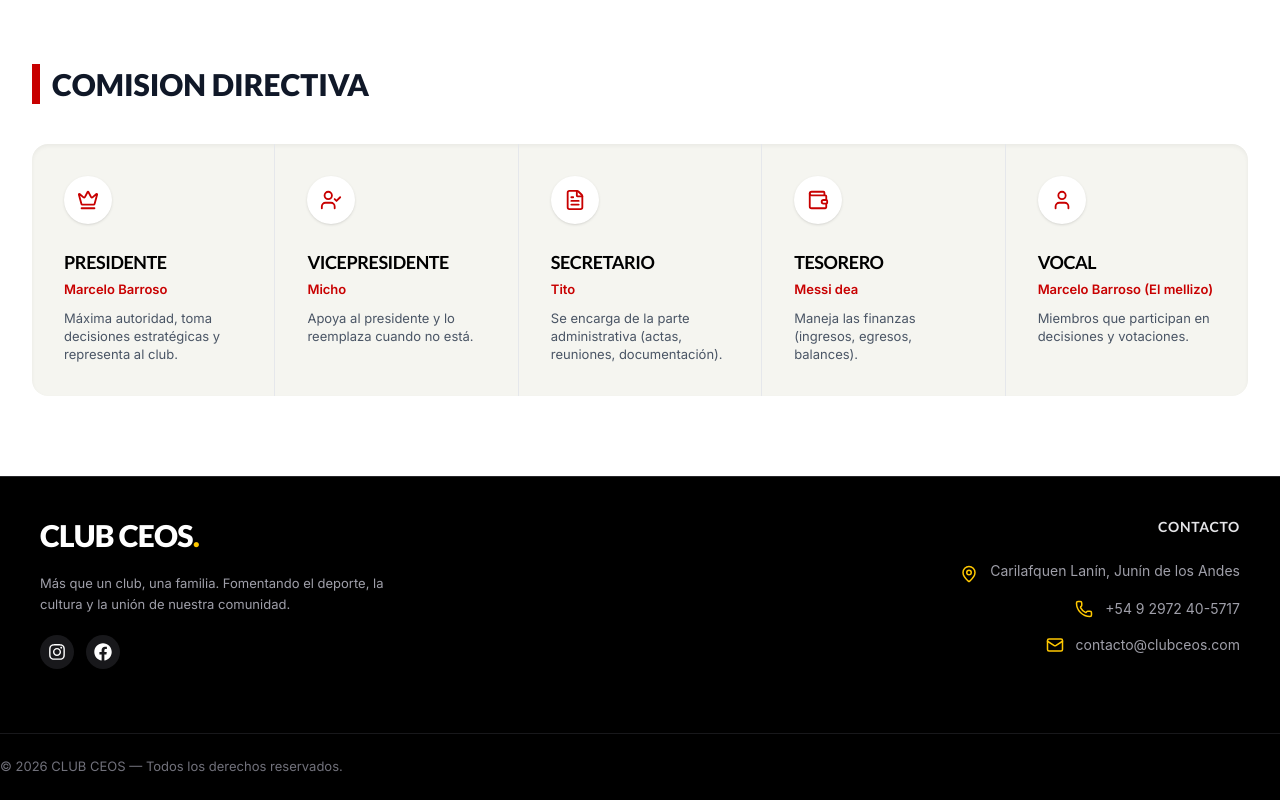
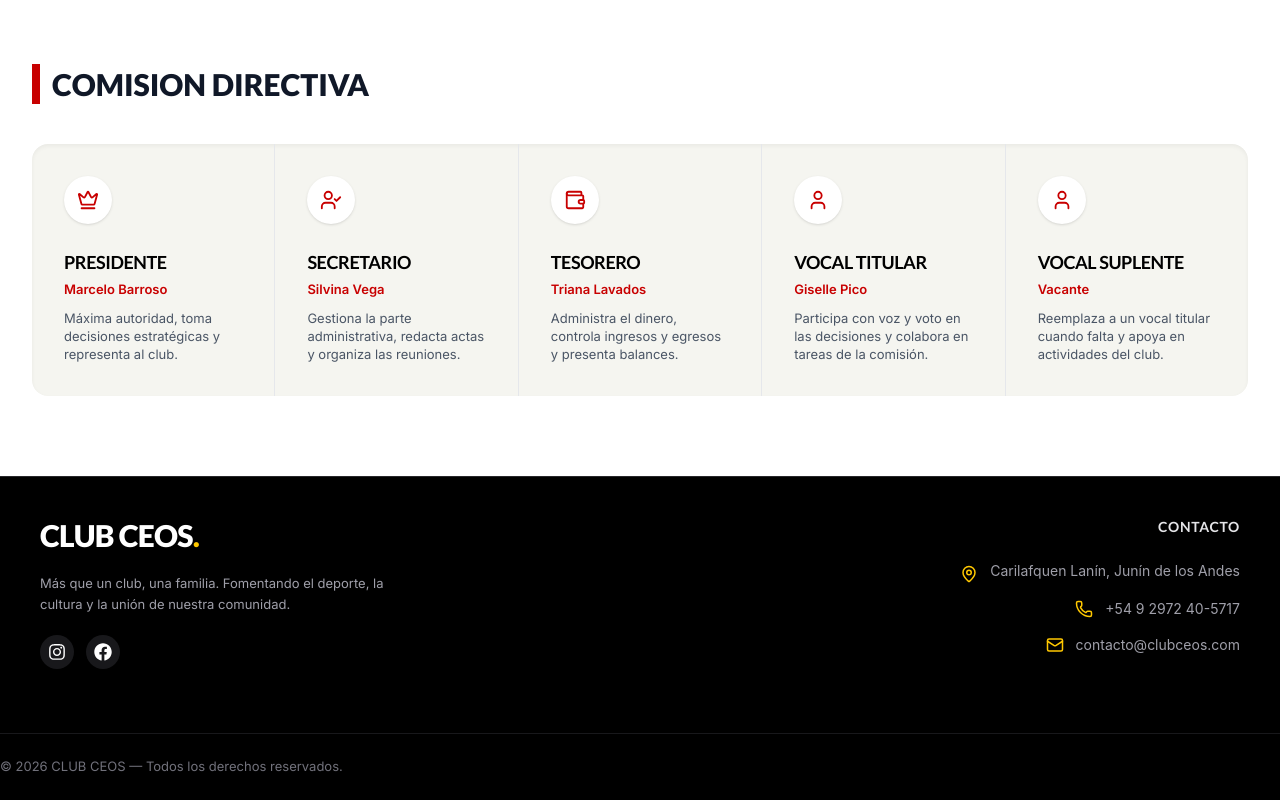
Before and after one commit to RodriVelo/CEOS-FC, a React (Vite) app in the folder mi-app-react/: page /infoClub in a window 1280 px wide. Shown: the part 2044-2844 px from the top of the page. Built offline with nearby package versions, Linux system fonts and the light colour scheme.

Commit message:
demasiado

```diff
--- a/mi-app-react/src/componentes/deportes/deporteInfo.jsx
+++ b/mi-app-react/src/componentes/deportes/deporteInfo.jsx
@@ -17,6 +17,7 @@ export default function DeporteInfo({
   categorias,
   ubicacion,
   data,
+  competencias,
   imagenesGaleria,
   reverse = false,
   openIndex,
@@ -27,7 +28,7 @@ export default function DeporteInfo({
       initial={{ opacity: 0, y: 40 }}
       animate={{ opacity: 1, y: 0 }}
       transition={{ duration: 0.6 }}
-      className="w-full bg-gray-50 py-10"
+      className="w-full bg-gray-50 pt-10"
     >
       {/* HEADER */}
       <div
@@ -80,7 +81,7 @@ export default function DeporteInfo({
 
       {/* LINEA */}
       <div className="flex justify-center">
-        <div className="w-100 h-[2px] bg-gray-300 my-10 rounded-full"></div>
+        <div className="w-48 md:w-100 h-[2px] bg-gray-300 my-10 rounded-full"></div>
       </div>
 
       {/* CONTENIDO */}
@@ -88,18 +89,26 @@ export default function DeporteInfo({
       <div className="w-full bg-gray-50/50 p-4">
         <div className="max-w-6xl mx-auto flex flex-col md:flex-row gap-2 ">
           {/* GALERIA - Se recomienda un aspect-ratio fijo para mayor orden */}
-          <div className="w-full md:w-[300px] flex-shrink-0">
-            <div className="sticky top-4 h-[440px] w-full rounded-2xl overflow-hidden shadow-sm border border-gray-100">
+           <motion.div
+          initial={{ opacity: 0, x: -60 }}
+          whileInView={{ opacity: 1, x: 0 }}
+          transition={{ duration: 1 }}
+          viewport={{ once: true }} className="w-full md:w-[300px] flex-shrink-0">
+            <div className="sticky top-4 h-[400px]  md:h-[600px] w-full rounded-2xl overflow-hidden shadow-sm border border-gray-100">
               <GaleriaFotos imagenes={imagenesGaleria} />
             </div>
-          </div>
+          </motion.div>
 
           {/* INFO */}
-          <div className="flex-1 space-y-5">
+           <motion.div
+          initial={{ opacity: 0, x: 60}}
+          whileInView={{ opacity: 1, x: 0 }}
+          transition={{ duration: 1 }}
+          viewport={{ once: true }} className="flex-1 space-y-5">
             {data.map((item, i) => (
               <div
                 key={i}
-                className="bg-white border-b border-gray-200 overflow-hidden transition-all duration-300 hover:border-gray-300"
+                className="bg-bg-gray-50/50 border-b border-gray-200 overflow-hidden transition-all duration-300 hover:border-gray-300"
               >
                 {/* HEADER DE LA CATEGORIA */}
                 <button
@@ -186,9 +195,36 @@ export default function DeporteInfo({
                 </div>
               </div>
             ))}
-          </div>
+
+            <div className="bg-gray-50/50 py-3 flex flex-col items-center justify-center md:flex-row md:items-center gap-6">
+        {/* Título izquierda */}
+        <h1 className="text-3xl md:text-4xl font-extrabold text-gray-900 tracking-tight leading-tight text-center md:text-right">
+          COMPETENCIAS <br /> ACTUALES
+        </h1>
+
+        {/* Divisor vertical */}
+        <span className="hidden md:block text-[#c80000] text-7xl leading-none select-none">
+          |
+        </span>
+
+        {/* Lista de competencias */}
+        <div className="flex flex-col items-center md:items-start gap-1">
+          {competencias.map((item, i) => (
+            <div key={i} className="flex items-center gap-2">
+              <span className="w-1.5 h-1.5 rounded-full bg-[#c80000] flex-shrink-0" />
+              <span className="text-gray-800 text-xl font-medium whitespace-nowrap">
+                {item}
+              </span>
+            </div>
+          ))}
         </div>
       </div>
+          </motion.div>
+        </div>
+      </div>
+
+
+
     </motion.div>
   );
 }
--- a/mi-app-react/src/componentes/home/BodyHome.jsx
+++ b/mi-app-react/src/componentes/home/BodyHome.jsx
@@ -191,7 +191,9 @@ export default function Home() {
         </div>
       </section>
 
-      <div className="w-[100 px] h-[2px] bg-gray-300 rounded-full "></div>
+      <div className="bg-gray-100 flex justify-center">
+        <div className="w-48 md:w-100 h-[2px] bg-gray-300 rounded-full"></div>
+      </div>
 
       <section className="flex flex-col lg:flex-row justify-center lg:justify-start bg-gray-100 py-16 md:py-20 gap-10 items-center overflow-hidden">
         {/* Barra lateral: se oculta en móviles para no romper el flujo, o puedes dejarla */}
--- a/mi-app-react/src/pages/deportes/deportes.jsx
+++ b/mi-app-react/src/pages/deportes/deportes.jsx
@@ -52,7 +52,7 @@ export default function Deportes() {
       infoRef.current?.scrollIntoView({
         behavior: "smooth",
       });
-    }, 100);
+    }, 150);
   };
 
   const [openIndex, setOpenIndex] = useState(null);
@@ -197,6 +197,7 @@ export default function Deportes() {
         </div>
       </main>
       {activo === "hockey" && (
+         <div ref={infoRef}>
         <DeporteInfo
           titulo="HOCKEY DEL CLUB"
           descripcion="Formación deportiva desde edades tempranas hasta primera división..."
@@ -204,13 +205,16 @@ export default function Deportes() {
           categorias="SUB 12 · SUB 14 · SUB 18 · Primera"
           ubicacion="Cancha Municipal - Junín de los Andes"
           data={dataHockey}
+          competencias={["Liga Cordillerana","Regional Neuquino"]}
           imagenesGaleria={imagenesHockey}
           openIndex={openIndex}
           toggle={toggle}
         />
-      )}
+      </div>
+    )}
 
       {activo === "futbol" && (
+         <div ref={infoRef}>
         <DeporteInfo
           titulo="FÚTBOL DEL CLUB"
           descripcion="Formación y competencia para todas las edades..."
@@ -219,11 +223,13 @@ export default function Deportes() {
           ubicacion="Predio Ceos - Junín de los Andes"
           data={dataFutbol}
           imagenesGaleria={imagenesFutbol}
+          competencias={["Lifue Sur","Torneo Local"]}
           reverse
           openIndex={openIndex}
           toggle={toggle}
         />
-      )}
+      </div>
+    )}
     </section>
   );
 }
--- a/mi-app-react/src/pages/infoClub/infoClub.jsx
+++ b/mi-app-react/src/pages/infoClub/infoClub.jsx
@@ -53,28 +53,28 @@ export default function InfoClub() {
       icono: Crown,
     },
     {
-      titulo: "Vicepresidente",
-      nombre: "Micho",
-      descripcion: "Apoya al presidente y lo reemplaza cuando no está.",
+      titulo: "Secretario",
+      nombre: "Silvina Vega",
+      descripcion: "Gestiona la parte administrativa, redacta actas y organiza las reuniones.",
       icono: UserCheck,
     },
     {
-      titulo: "Secretario",
-      nombre: "Tito",
+      titulo: "Tesorero",
+      nombre: "Triana Lavados",
       descripcion:
-        "Se encarga de la parte administrativa (actas, reuniones, documentación).",
-      icono: FileText,
-    },
-    {
-      titulo: "Tesorero",
-      nombre: "Messi dea",
-      descripcion: "Maneja las finanzas (ingresos, egresos, balances).",
+        "Administra el dinero, controla ingresos y egresos y presenta balances.",
       icono: Wallet,
     },
     {
-      titulo: "Vocal",
-      nombre: "Marcelo Barroso (El mellizo)",
-      descripcion: "Miembros que participan en decisiones y votaciones.",
+      titulo: "Vocal titular",
+      nombre: "Giselle Pico",
+      descripcion: "Participa con voz y voto en las decisiones y colabora en tareas de la comisión.",
+      icono: User,
+    },
+    {
+      titulo: "Vocal suplente",
+      nombre: "Vacante",
+      descripcion: "Reemplaza a un vocal titular cuando falta y apoya en actividades del club.",
       icono: User,
     },
   ];
--- a/mi-app-react/src/pages/informacionSocios/informacionSocios.jsx
+++ b/mi-app-react/src/pages/informacionSocios/informacionSocios.jsx
@@ -3,10 +3,9 @@ import { Users, CreditCard, Gift, Form } from "lucide-react";
 import Formulario from "../../componentes/formulario/formulario";
 import FormularioInscripcion from "../../componentes/formulario/formularioInscripcion";
 import { motion } from "framer-motion";
-import {Phone,User} from "lucide-react";
+import { Phone, User } from "lucide-react";
 
-
-import InfoCard from "../../componentes/consultas/card.jsx"
+import InfoCard from "../../componentes/consultas/card.jsx";
 
 export default function InformacionSocios() {
   const [activo, setActivo] = useState(null);
@@ -24,7 +23,7 @@ export default function InformacionSocios() {
 
   return (
     <section className="w-full bg-white">
-      <main className="min-h-[calc(100vh-64px)] w-full bg-gradient-to-b from-[#c80000] to-black text-white pt-25 pb-10 md:pb-10 md:pt-30 ">
+      <main className="w-full bg-gradient-to-b from-[#c80000] to-black text-white pt-25   md:pt-30 ">
         <div className="max-w-6xl mx-auto px-6 pb-20">
           {/* Header */}
           <motion.div
@@ -41,10 +40,6 @@ export default function InformacionSocios() {
             </p>
           </motion.div>
 
-
-
-
-
           {/* CARDS */}
           <motion.div
             initial="hidden"
@@ -59,7 +54,6 @@ export default function InformacionSocios() {
             }}
             className="grid md:grid-cols-3 gap-8"
           >
-
             {/* Beneficios */}
             <motion.div
               initial={{ opacity: 0, y: 40 }}
@@ -69,11 +63,9 @@ export default function InformacionSocios() {
               onClick={() => handleClick("beneficios")}
               className="group bg-white rounded-2xl p-6 shadow-sm hover:shadow-xl transition-all duration-300 hover:-translate-y-1 cursor-pointer"
             >
-
               <div className="w-12 h-12 rounded-xl bg-red-100 text-red-600 flex items-center justify-center mb-4 group-hover:bg-red-600 group-hover:text-white transition">
-                <Gift size={30}/>
+                <Gift size={30} />
               </div>
-
 
               <h3 className="text-lg font-semibold text-gray-900 mb-2">
                 Beneficios
@@ -97,11 +89,9 @@ export default function InformacionSocios() {
               onClick={() => handleClick("asociarte")}
               className="group bg-white rounded-2xl p-6 shadow-sm hover:shadow-xl transition-all duration-300 hover:-translate-y-1 cursor-pointer"
             >
-
               <div className="w-12 h-12 rounded-xl bg-red-100 text-red-600 flex items-center justify-center mb-4 group-hover:bg-red-600 group-hover:text-white transition">
-                <Users size={30}/>
+                <Users size={30} />
               </div>
-
 
               <h3 className="text-lg font-semibold text-gray-900 mb-2">
                 ¿Cómo asociarte?
@@ -116,7 +106,6 @@ export default function InformacionSocios() {
               </div>
             </motion.div>
 
-
             {/* Cuotas */}
             <motion.div
               initial={{ opacity: 0, y: 40 }}
@@ -126,11 +115,9 @@ export default function InformacionSocios() {
               onClick={() => handleClick("cuotas")}
               className="group bg-white rounded-2xl p-6 shadow-sm hover:shadow-xl transition-all duration-300 hover:-translate-y-1 cursor-pointer"
             >
-
               <div className="w-12 h-12 rounded-xl bg-red-100 text-red-600 flex items-center justify-center mb-4 group-hover:bg-red-600 group-hover:text-white transition">
-                <CreditCard size={30}/>
+                <CreditCard size={30} />
               </div>
-
 
               <h3 className="text-lg font-semibold text-gray-900 mb-2">
                 Pago de Cuota
@@ -144,7 +131,6 @@ export default function InformacionSocios() {
                 Ver más →
               </div>
             </motion.div>
-
           </motion.div>
         </div>
 
@@ -228,10 +214,9 @@ export default function InformacionSocios() {
                   </div>
 
                   <p className="text-gray-700">
-                    Para asociarte al club, podés elegir entre estas dos opciones, según lo que te resulte más cómodo:
+                    Para asociarte al club, podés elegir entre estas dos
+                    opciones, según lo que te resulte más cómodo:
                   </p>
-
-
 
                   <div className="grid md:grid-cols-2 gap-10">
                     {/* PRESENCIAL */}
```
Lines whose indentation alone changed are shown as unchanged.
